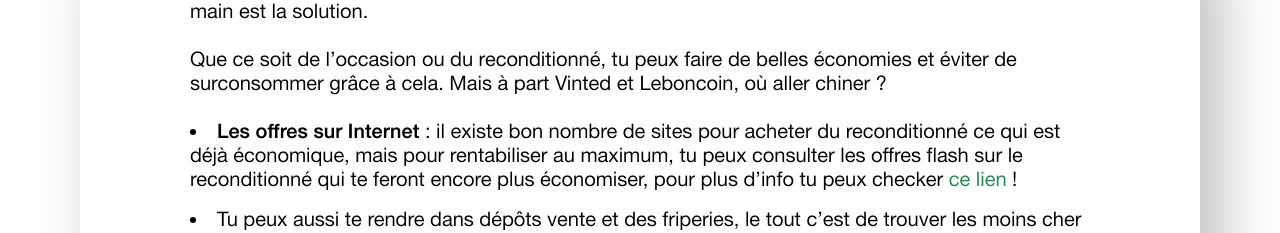
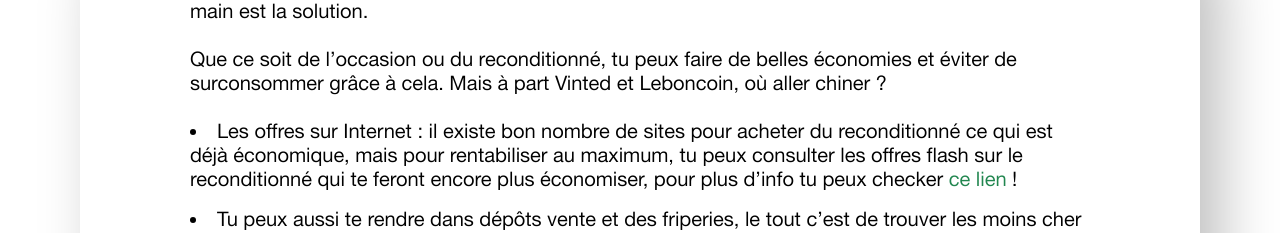
Before and after one commit to HeloisePi/Reboot2023_, a SvelteKit app: page /sevetir/seconde-main in a window 1280 px wide. Shown: the part 791-1024 px from the top of the page. Built offline with nearby package versions, Linux system fonts and the light colour scheme.

Commit message:
p spaces

```diff
--- a/src/routes/component/Header.svelte
+++ b/src/routes/component/Header.svelte
@@ -48,5 +48,6 @@
     }
     a:hover{
         text-decoration: underline;
+        text-underline-offset: 0.3em;
     }
 </style>
--- a/src/routes/sevetir/seconde-main/+page.svelte
+++ b/src/routes/sevetir/seconde-main/+page.svelte
@@ -14,7 +14,7 @@ Main"></HeroTheme>
 
     <p>Que ce soit de l’occasion ou du reconditionné, tu peux faire de belles économies et éviter de surconsommer
     grâce à cela. Mais à part Vinted et Leboncoin, où aller chiner ? </p>
-<p><li><span class="bold">Les offres sur Internet</span> : il existe bon nombre de sites pour acheter du reconditionné ce qui est déjà économique,
+<p><li>Les offres sur Internet : il existe bon nombre de sites pour acheter du reconditionné ce qui est déjà économique,
     mais pour rentabiliser au maximum, tu peux consulter les offres flash sur le reconditionné qui te feront encore
     plus économiser, pour plus d’info tu peux checker
     <a href="https://www.reepeat.fr/articles/top-15-des-meilleurs-sites-de-produits-reconditionnes-en-2021">ce lien</a> !</li>
```
Also changed, not shown: src/routes/sevetir/retouches/+page.svelte (+1 -1 lines).
